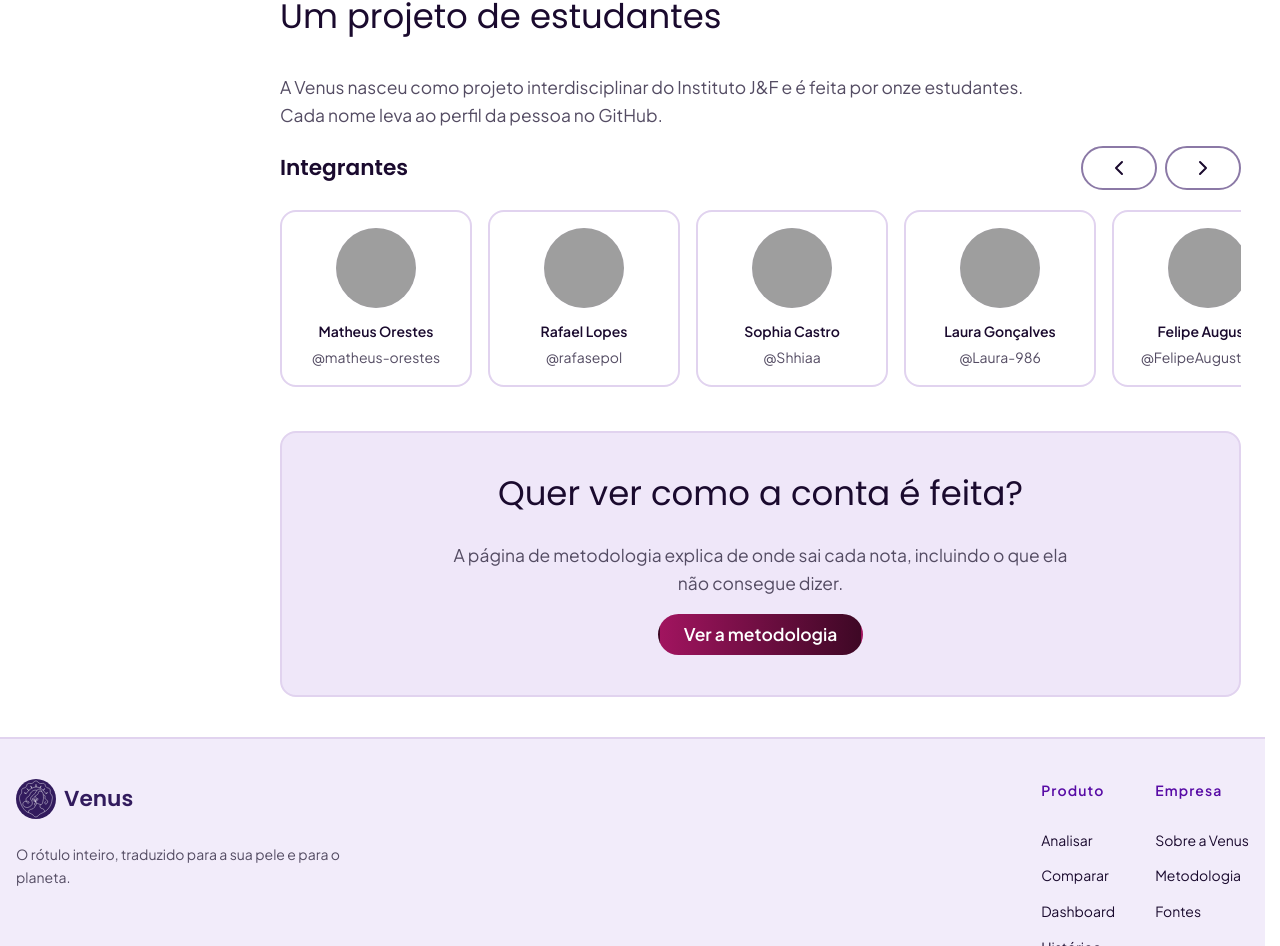
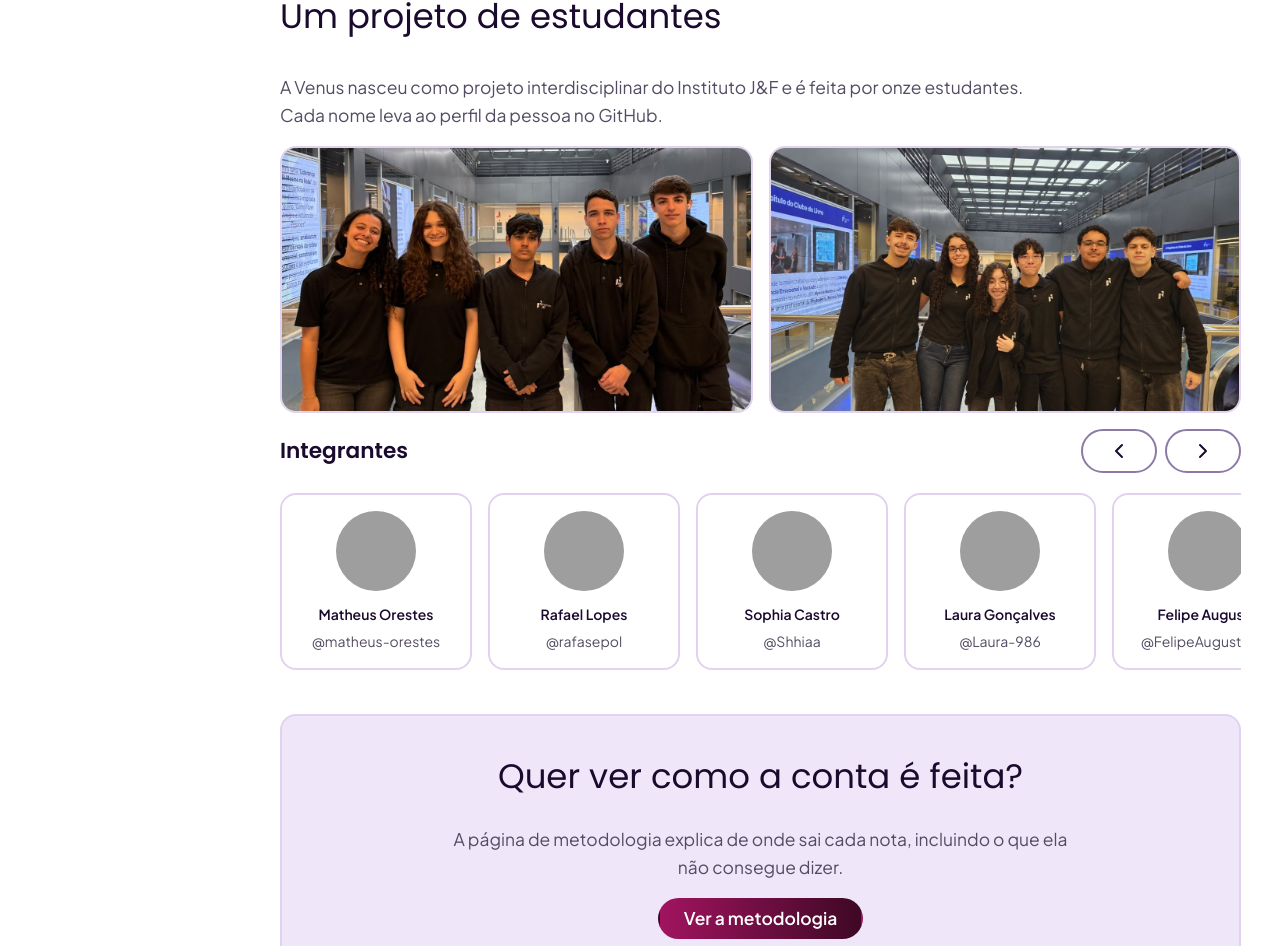
Before and after one commit to Venus-System/Venus-Web, a React (Vite) app: page /sobre in a window 1280 px wide. Shown: the part 1951-2897 px from the top of the page. Built offline with nearby package versions, Linux system fonts and the light colour scheme; no server answers; grey boxes are pictures that could not be loaded.

Commit message:
feat: Adicionando os integrantes e as fotos da equipe na página Sobre

```diff
--- a/src/pages/Sobre/index.tsx
+++ b/src/pages/Sobre/index.tsx
@@ -4,6 +4,8 @@ import MainLayout from "../../components/MainLayout";
 import SectionNav from "../../components/SectionNav";
 import Button from "../../components/Button";
 import { NOTAS_DE_QUALIDADE } from "../../utils/notas";
+import fotoDaEquipeUm from "../../assets/equipe-1.jpg";
+import fotoDaEquipeDois from "../../assets/equipe-2.jpg";
 import styles from "./styles.module.css";
 
 interface Integrante {
@@ -193,6 +195,26 @@ function Sobre() {
             GitHub.
           </p>
 
+          <div className={styles.photos}>
+            <img
+              className={styles.photo}
+              src={fotoDaEquipeUm}
+              alt="Cinco integrantes da equipe da Venus, lado a lado, com o uniforme preto do Instituto J&F."
+              width={1200}
+              height={675}
+              loading="lazy"
+            />
+
+            <img
+              className={styles.photo}
+              src={fotoDaEquipeDois}
+              alt="Seis integrantes da equipe da Venus, abraçados, com o uniforme preto do Instituto J&F."
+              width={1200}
+              height={675}
+              loading="lazy"
+            />
+          </div>
+
           <div className={styles.carouselHeader}>
             <h3 className={styles.cardTitle}>Integrantes</h3>
 
--- a/src/pages/Sobre/styles.module.css
+++ b/src/pages/Sobre/styles.module.css
@@ -162,6 +162,19 @@
   flex-shrink: 0;
 }
 
+.photos {
+  display: grid;
+  grid-template-columns: repeat(auto-fit, minmax(15rem, 1fr));
+  gap: var(--espaco-3);
+}
+
+.photo {
+  width: 100%;
+  height: auto;
+  border: var(--borda-largura) solid var(--borda);
+  border-radius: var(--raio-grande);
+}
+
 .carouselHeader {
   display: flex;
   flex-wrap: wrap;
```
Also changed, not shown: src/assets/equipe-1.jpg (added), src/assets/equipe-2.jpg (added).
